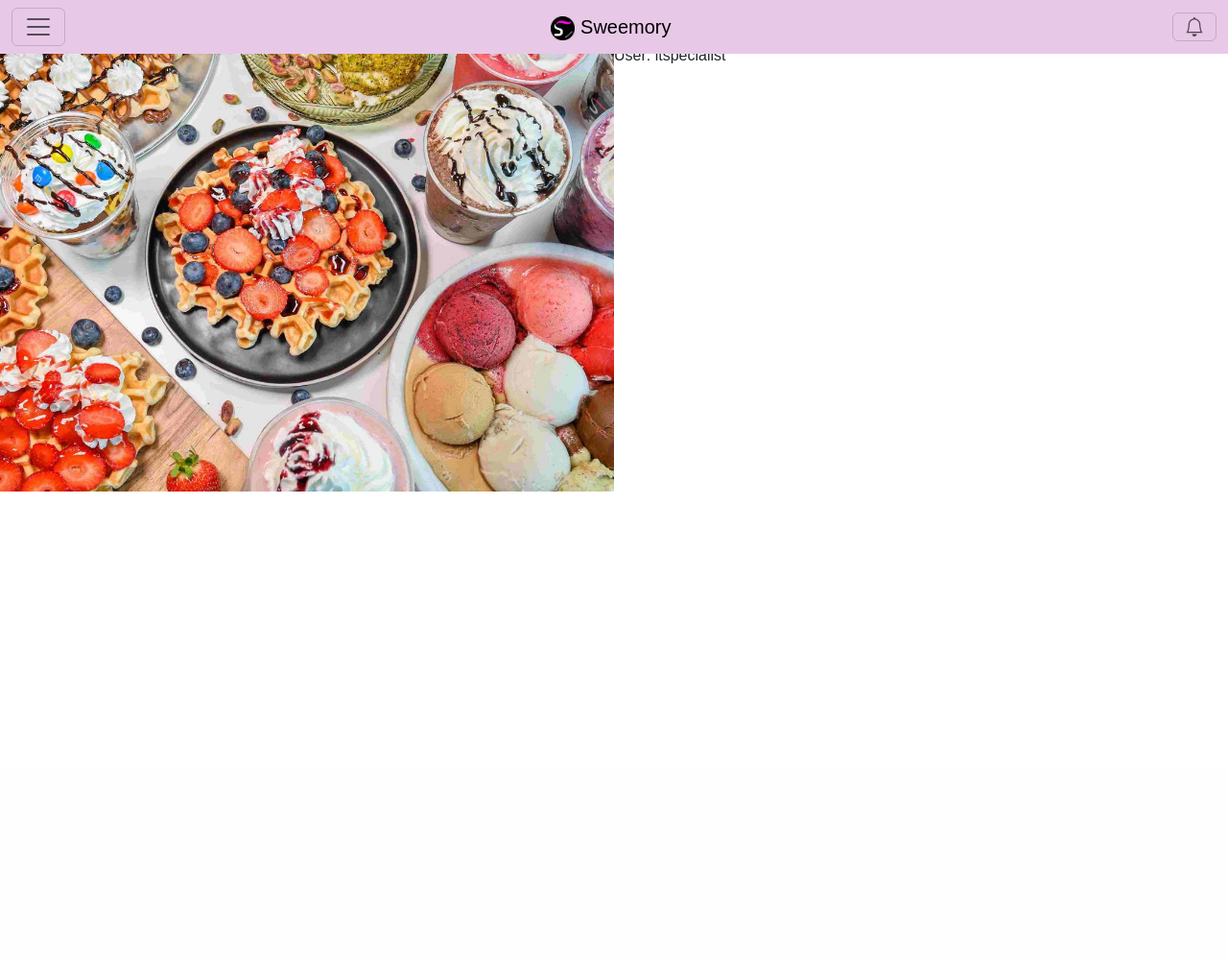
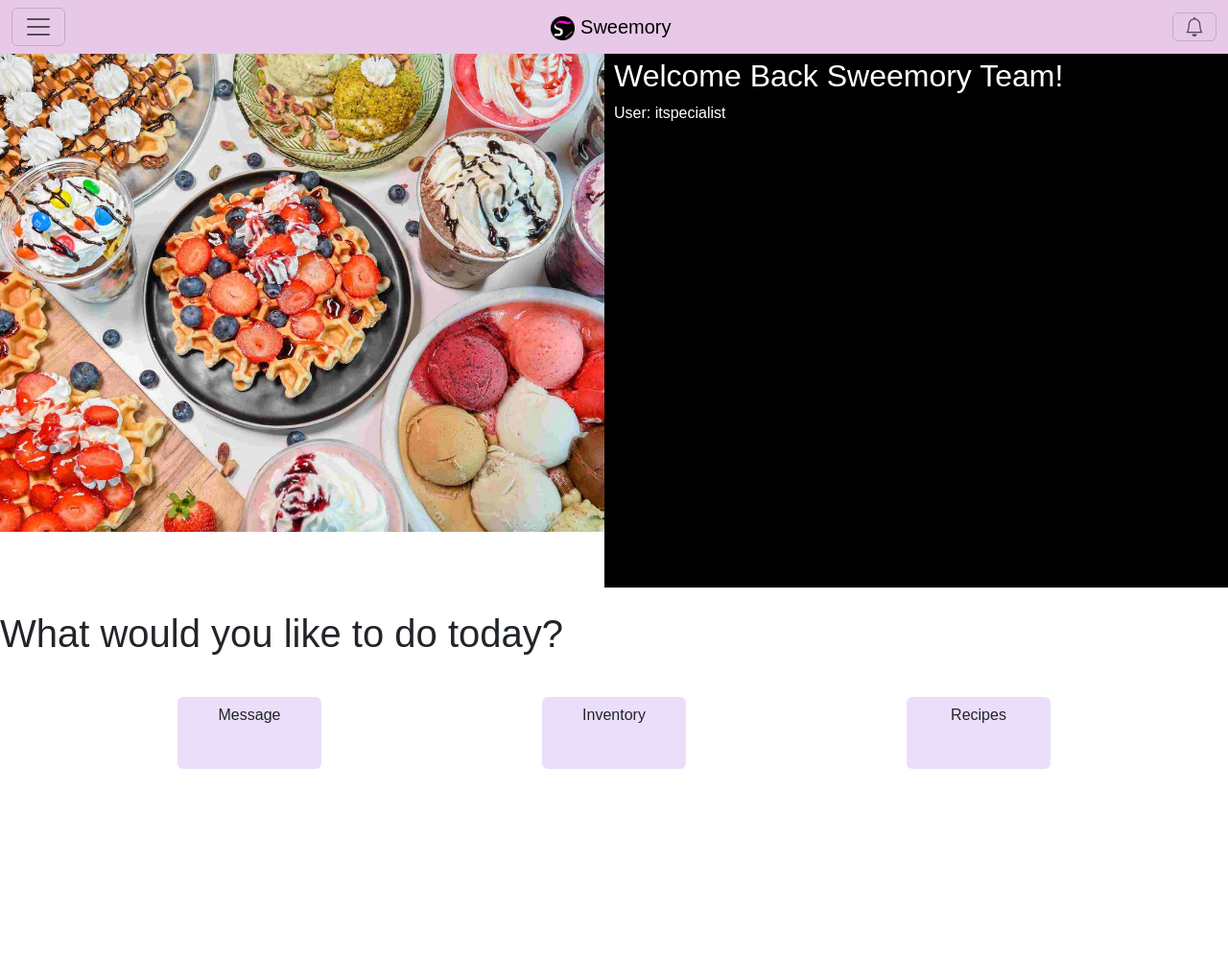
Before and after one commit to Deven8378/TeamProjectW23, a PHP site: page /index.php in a window 1280 px wide. Shown: the top 1000 px of the page at 96% size. Before the commit the page ends 512 px from the top, so only its background shows below. Run offline with PHP 8.4, Linux system fonts and the light colour scheme; the visitor is signed in with stand-in values (Sample User, id 1); data comes from the database, SQL or seed files in the repository; some libraries are stand-ins or nearby versions; some web fonts are replaced.

Commit message:
fixing the index

```diff
--- a/app/views/Main/index.php
+++ b/app/views/Main/index.php
@@ -3,15 +3,38 @@
 
 <div class="split-screen">
     <!-- Left content -->
-    <div class="split-screen__half">
+    <div class="left_side">
     	<img src="/resources/sweemory1.png" width="100%">
     </div>
 
     <!-- Right content -->
-    <div class="split-screen__half">
-    	<h2>Employee and admin landing page</h2>
+    <div class="right_side">
+    	<h2>Welcome Back Sweemory Team!</h2>
  		User: <?= $data->user_type ?>
     </div>
 </div>
 
+<br>
+<h1>What would you like to do today?</h1>
+<br>
+
+
+<div class="home_links">
+	<div class="container text-center">
+	  <div class="row align-items-start">
+	    <div class="col">
+	      <a class="btn" id="home_links" href="/Messages/index" role="button" style="background-color: #ebdefa;">Message</a>
+	    </div>
+	    <div class="col">
+	      <a class="btn" id="home_links" href="/Inventory/index" role="button" style="background-color: #ebdefa;">Inventory</a>
+	    </div>
+	    <div class="col">
+	      <a class="btn" id="home_links" href="Recipes/index" role="button" style="background-color: #ebdefa;">Recipes</a>
+	    </div>
+	  </div>
+	</div>
+</div>
+<br><br><br><br><br><br><br><br><br><br><br><br><br><br><br><br><br><br><br><br><br><br><br><br><br><br><br><br><br><br><br><br><br>
+
+
 <?php $this->view('shared/footer'); ?>
--- a/app/views/shared/header.php
+++ b/app/views/shared/header.php
@@ -20,9 +20,38 @@
 		    display: flex;
 		}
 
-		.split-screen__half {
+		.left_side {
 		    flex: 1;
-}
+		}
+
+		.right_side {
+		    flex: 1;
+		   	margin: auto;
+		   	background-color: black;
+		  	padding: 10px;
+		  	width: 50%;
+		  	color: white;
+		  	height: 562px;
+		}
+		body{
+			position: relative;
+			top: 50px;
+		}
+
+		.home_links{
+			height: 100px;
+			margin: auto;
+			padding: 10px;
+		}
+
+		#home_links{
+			width: 150px;
+			height: 75px;
+			text-align: center;
+			margin: auto;
+		}
+
+
 	</style>
 
 	<title><?=htmlentities($data)?></title>
```
